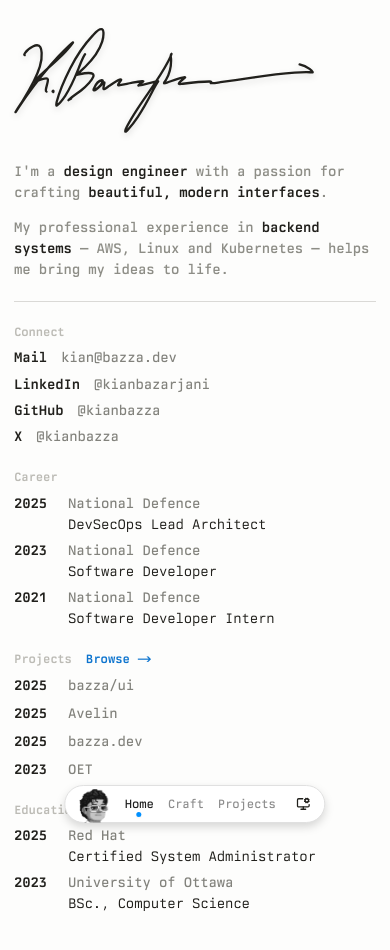
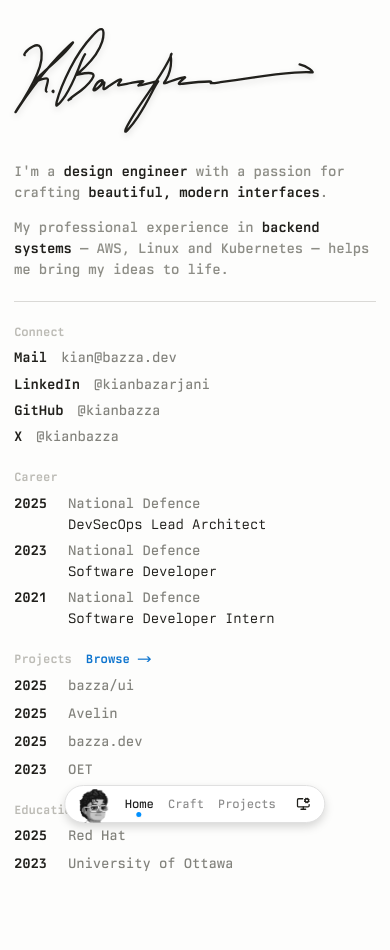
Before and after one commit to kianbazza/web, a Next.js app: page / in a window 390 px wide. Shown: the top 950 px of the page. Built offline with nearby package versions, Linux system fonts and the light colour scheme.

Commit message:
add hover for links, add links for projects

```diff
--- a/app/(landing)/_/header.tsx
+++ b/app/(landing)/_/header.tsx
@@ -9,11 +9,11 @@ export const Header = () => {
     <Section className="space-y-8">
       <Signature className="max-w-[300px] sm:max-w-[400px] pt-4 stroke-sand-12" />
       <div className="space-y-4 tracking-[-0.01em]">
-        <p className="font-mono font-semibold text-sand-9">
+        <p className="font-semibold text-sand-9">
           I'm a <H>design engineer</H> with a passion for crafting{' '}
           <H>beautiful, modern interfaces</H>.
         </p>
-        <p className="font-mono font-semibold text-sand-9">
+        <p className="font-semibold text-sand-9">
           My professional experience in <H>backend systems</H> — AWS, Linux and
           Kubernetes — helps me bring my ideas to life.
         </p>
--- a/app/(landing)/page.tsx
+++ b/app/(landing)/page.tsx
@@ -8,11 +8,13 @@ import { content } from './_/content'
 import { Header } from './_/header'
 import { Section } from './_/section'
 import { containerVariants } from './_/variants'
+import { MaybeLink } from '@/components/maybe-link'
+import { cn } from '@/lib/utils'
 
 const Divider = () => <motion.div className="h-px w-full bg-sand-6" />
 
 const SectionTitle = ({ children }: { children?: React.ReactNode }) => (
-  <h1 className="font-mono text-sm font-bold text-sand-8">{children}</h1>
+  <h1 className=" text-sm font-bold text-sand-8">{children}</h1>
 )
 
 export default function Home() {
@@ -28,24 +30,27 @@ export default function Home() {
         <Divider />
         <Section>
           <SectionTitle>Connect</SectionTitle>
-          <div className="flex flex-col gap-1.5 font-mono">
+          <div className="flex flex-col gap-1.5 ">
             {content.connect.map(({ key, value, href }) => (
-              <Link key={key} href={href}>
-                <div className="flex items-center gap-4 group">
-                  <span className="font-bold">{key}</span>
+              <MaybeLink
+                className="flex items-center gap-4 group hover-expand-1"
+                key={key}
+                href={href}
+              >
+                <span className="font-bold">{key}</span>
+                <div className="relative">
                   <span className="text-sand-10 font-medium">{value}</span>
-                  <span className="inline-flex items-center gap-2 invisible group-hover:visible font-bold ml-2">
-                    Open
-                    <ArrowRightIcon strokeWidth={2.5} className="size-4" />
-                  </span>
+                  {href && (
+                    <div className="h-[2px] w-0 absolute bottom-0 bg-text-quaternary rounded-full group-hover:w-full" />
+                  )}
                 </div>
-              </Link>
+              </MaybeLink>
             ))}
           </div>
         </Section>
         <Section>
           <SectionTitle>Career</SectionTitle>
-          <div className="flex flex-col gap-1.5 font-mono">
+          <div className="flex flex-col gap-1.5">
             {content.career.map(({ year, company, role }) => (
               <div
                 key={`${year}-${company}-${role}`}
@@ -64,7 +69,7 @@ export default function Home() {
           <div className="flex gap-4">
             <SectionTitle>Projects</SectionTitle>
             <Link
-              className="text-sm font-mono font-bold tracking-normal! text-blue-11 group-hover/section:opacity-100 group-hover/section:blur-none hover-expand hover:text-blue-12 transition-all ease-out inline-flex items-center gap-2 group/link"
+              className="text-sm font-bold tracking-normal! text-blue-11 group-hover/section:opacity-100 group-hover/section:blur-none hover-expand hover:text-blue-12 transition-all ease-out inline-flex items-center gap-2 group/link"
               href="/projects"
             >
               Browse{' '}
@@ -73,48 +78,49 @@ export default function Home() {
               </span>
             </Link>
           </div>
-          <div className="flex flex-col gap-2 font-mono">
-            {content.projects.map(({ year, title, description }) => (
-              <div key={title} className="flex items-center gap-6 w-full">
+          <div className="flex flex-col gap-2">
+            {content.projects.map(({ year, title, description, href }) => (
+              <MaybeLink
+                href={href}
+                key={title}
+                className="flex items-center gap-6 w-full group hover-expand-1"
+              >
                 <span className="font-bold">{year}</span>
-                <div className="inline-flex items-center gap-2">
+                <div className="inline-flex items-center gap-2 relative">
                   <span className="text-sand-10 font-medium">{title}</span>
+                  <div className="h-[2px] w-0 absolute bottom-0 bg-text-quaternary rounded-full group-hover:w-full" />
                 </div>
                 <span className="hidden sm:block">{description}</span>
-              </div>
+              </MaybeLink>
             ))}
           </div>
         </Section>
         <Section>
           <SectionTitle>Education</SectionTitle>
-          <div className="flex flex-col gap-1.5 font-mono">
+          <div className="flex flex-col gap-2">
             {content.education.map(
               ({ year, institution, description, href }) => (
-                <Link
+                <MaybeLink
                   key={`${year}-${institution}-${description}`}
-                  href={href ?? '#'}
+                  className="hover-expand-1 inline-flex items-center gap-6 group w-full"
+                  href={href}
                   target="_blank"
                   rel="noopener noreferrer"
                 >
-                  <div className="inline-flex items-center gap-6 group">
-                    <div className="gap-x-6 grid grid-cols-[max-content_max-content] sm:grid-cols-[max-content_max-content_max-content]">
-                      <span className="font-bold">{year}</span>
+                  <div className="gap-x-6 grid grid-cols-[max-content_max-content] sm:grid-cols-[max-content_max-content_max-content]">
+                    <span className="font-bold">{year}</span>
+                    <div className="relative">
                       <span className="text-sand-10 font-medium">
                         {institution}
                       </span>
-                      <span className="sm:block hidden">{description}</span>
-                      <span className="col-start-2 sm:hidden">
-                        {description}
-                      </span>
+                      {href && (
+                        <div className="h-[2px] w-0 absolute bottom-0 bg-text-quaternary rounded-full group-hover:w-full" />
+                      )}
                     </div>
-                    {href && (
-                      <span className="group-hover:inline-flex hidden items-center gap-2 font-bold ml-2">
-                        View
-                        <ArrowRightIcon strokeWidth={2.5} className="size-4" />
-                      </span>
-                    )}
+
+                    <span className="sm:block hidden">{description}</span>
                   </div>
-                </Link>
+                </MaybeLink>
               ),
             )}
           </div>
--- a/app/globals.css
+++ b/app/globals.css
@@ -101,6 +101,11 @@
 
   --color-background: var(--sand-1);
   --color-foreground: var(--sand-12);
+
+  --color-text-primary: var(--sand-12);
+  --color-text-secondary: var(--sand-11);
+  --color-text-tertiary: var(--sand-10);
+  --color-text-quaternary: var(--sand-9);
 }
 
 /*
@@ -121,10 +126,12 @@
   }
 }
 
-@utility hover-expand {
-  /* This utility extends the hover/click area on all sides */
+/* This utility extends the hover/click area on all sides */
+@utility hover-expand-* {
   position: relative;
-  --hover-radius: -10px;
+
+  --hover-radius: --spacing(--value(integer) * -1);
+  --hover-radius: calc(--value([*]) * -1);
 
   &::before {
     content: "";
@@ -133,10 +140,9 @@
     left: var(--hover-radius);
     right: var(--hover-radius);
     bottom: var(--hover-radius);
-
-    /* By not setting background or borders, this pseudo–element is invisible,
-       but because it’s part of the element’s subtree, hovering over it
-       triggers the parent’s :hover state. */
+    /* By not setting background or borders, this pseudo-element is invisible,
+       but because it's part of the element's subtree, hovering over it
+       triggers the parent's :hover state. */
     pointer-events: auto;
   }
 }
--- a/app/layout.tsx
+++ b/app/layout.tsx
@@ -20,7 +20,7 @@ export default function RootLayout({
   return (
     <html lang="en" suppressHydrationWarning>
       <body
-        className={`${inter.variable} ${berkeleyMono.variable} font-sans antialiased bg-background text-foreground min-h-svh w-svw flex flex-col no-scrollbar`}
+        className={`${inter.variable} ${berkeleyMono.variable} font-mono antialiased bg-background text-foreground min-h-svh w-svw flex flex-col no-scrollbar`}
       >
         <ThemeProvider
           attribute="class"
--- /dev/null
+++ b/components/maybe-link.tsx
@@ -0,0 +1,19 @@
+import type { Url } from 'node:url'
+import Link from 'next/link'
+
+export const MaybeLink = ({
+  href,
+  className,
+  children,
+  ...props
+}: Omit<React.ComponentPropsWithRef<typeof Link>, 'href'> & {
+  href?: string | Url
+}) => {
+  if (href)
+    return (
+      <Link href={href} className={className} {...props}>
+        {children}
+      </Link>
+    )
+  else return <div className={className}>{children}</div>
+}
```
